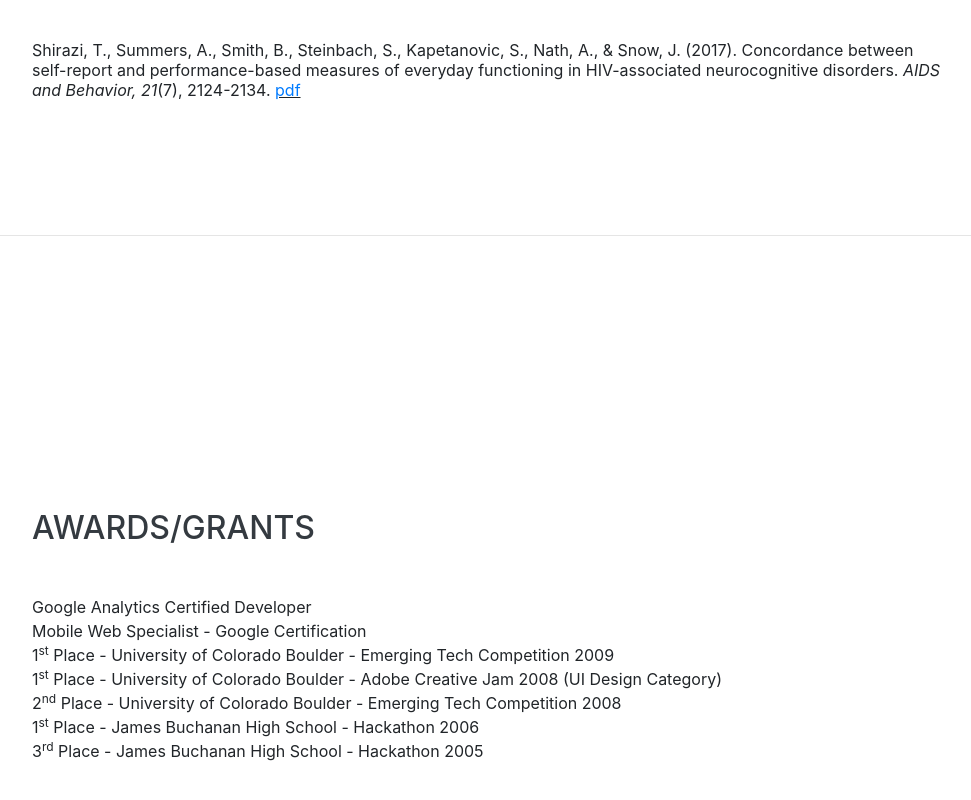
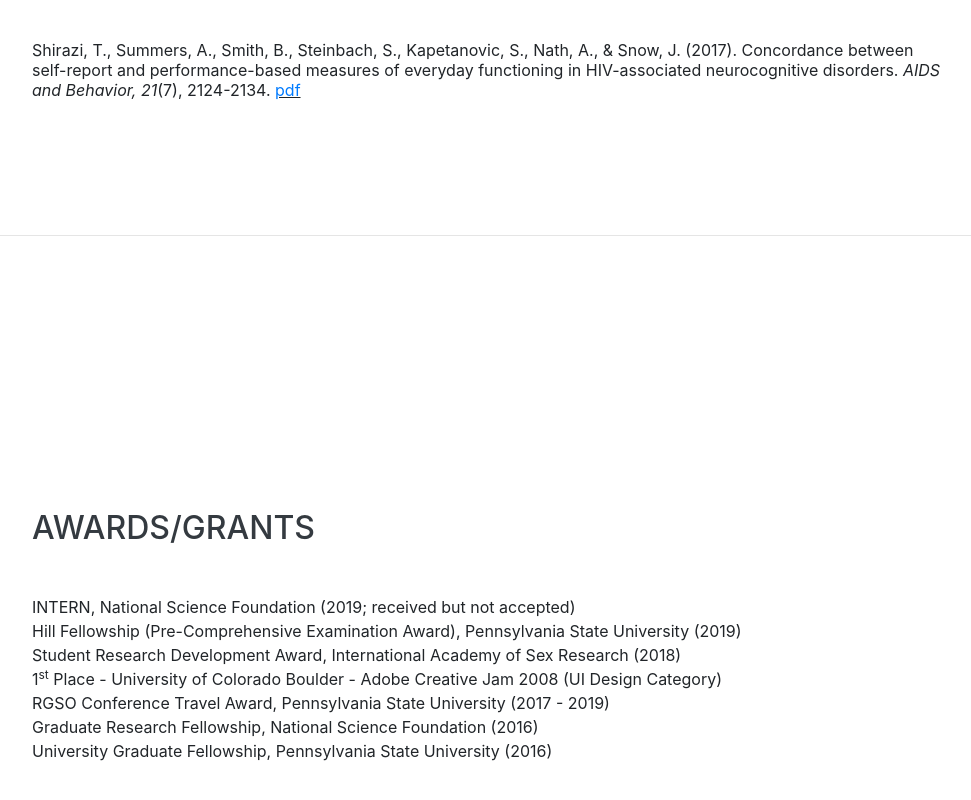
Before and after one commit to taliashirazi/taliashirazi.github.io, a website with bundled scripts: page index.html in a window 1280 px wide. Shown: the part 2167-2967 px from the top of the page, without its empty margins (288-1259 px from the left). Built offline with nearby package versions, Linux system fonts and the light colour scheme; a web font is replaced by a local one.

Commit message:
Update index.html

```diff
--- a/index.html
+++ b/index.html
@@ -117,7 +117,7 @@
         <div class="resume-item d-flex flex-column flex-md-row justify-content-between">
           <div class="resume-content">
             <h3 class="mb-0">Emory University</h3>
-            <div class="subheading mb-3">BA psychology (minor: mathematics)</div>
+            <div class="subheading mb-3">BA, psychology (minor: mathematics)</div>
             <div><b>Thesis title:</b> Change and continuity in sexual behavior over the last 60 years</div>
             <div><b>Advisor:</b> Kim Wallen, PhD</div>
           </div>
@@ -182,24 +182,20 @@
         <h2 class="mb-5">Awards/Grants</h2>
         <ul class="mb-0" style="list-style-type: none; padding-left: 0;">
           <li>
-            Google Analytics Certified Developer</li>
+            INTERN, National Science Foundation (2019; received but not accepted)</li>
           <li>
-            Mobile Web Specialist - Google Certification</li>
+            Hill Fellowship (Pre-Comprehensive Examination Award), Pennsylvania State University (2019)</li>
           <li>
-            1<sup>st</sup>
-            Place - University of Colorado Boulder - Emerging Tech Competition 2009</li>
+           Student Research Development Award, International Academy of Sex Research (2018)</li>
           <li>
             1<sup>st</sup>
             Place - University of Colorado Boulder - Adobe Creative Jam 2008 (UI Design Category)</li>
           <li>
-            2<sup>nd</sup>
-            Place - University of Colorado Boulder - Emerging Tech Competition 2008</li>
+            RGSO Conference Travel Award, Pennsylvania State University (2017 - 2019) </li>
           <li>
-            1<sup>st</sup>
-            Place - James Buchanan High School - Hackathon 2006</li>
+            Graduate Research Fellowship, National Science Foundation	(2016)</li>
           <li>
-            3<sup>rd</sup>
-            Place - James Buchanan High School - Hackathon 2005</li>
+             University Graduate Fellowship, Pennsylvania State University (2016)</li>
         </ul>
       </div>
     </section>
```
